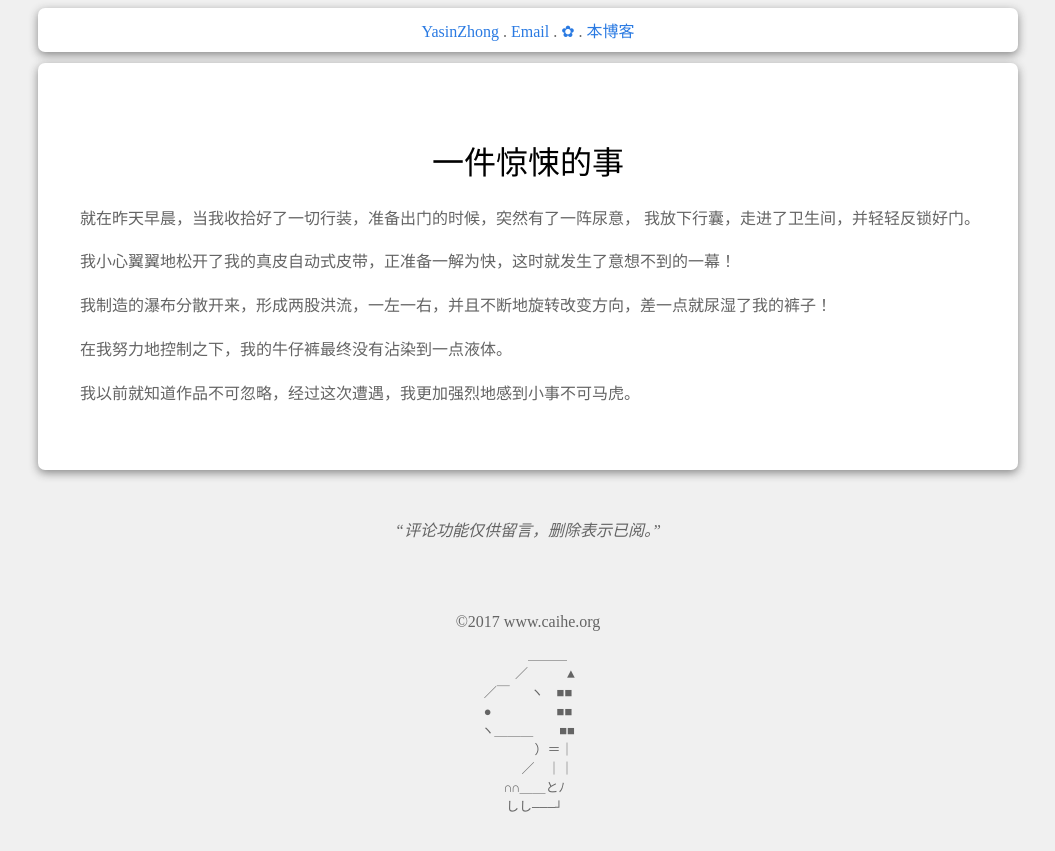
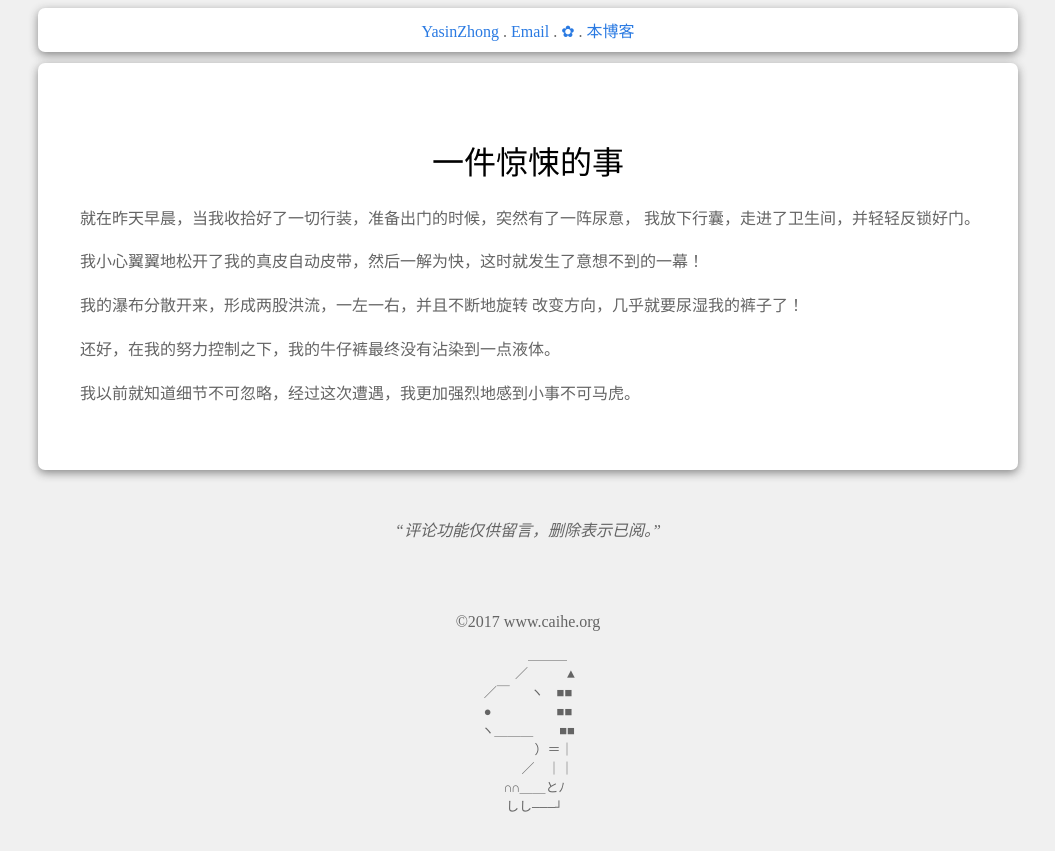
Before and after one commit to YasinZhong/yasinzhong.github.io, a Jekyll site: the page built from _posts/2018-3-5-Pee.html, in a window 1280 px wide. Shown: the top 851 px of the page, without its empty margins (112-1167 px from the left). Built offline with Jekyll 4.4.1, drawn with Linux system fonts in a browser that asks for light colours; comment, search, counter and statistics services are not loaded.

Commit message:
2018/03/15

```diff
--- a/_posts/2018-1-4-Word.html
+++ b/_posts/2018-1-4-Word.html
@@ -17,7 +17,7 @@ title: 咬文嚼字
 	<li>频道</li>
 	顾字思义，频率，轨道。最 "顶层(肤浅)" 的理解是指节目，较好的理解是指电磁波的频率段。
 	<li>道德</li>
-	第一钟解词是将'道' 与 '德'分而言之，做人要有道德，即意味既要有品德，也要有含义深刻的'道'，教人要懂得厚黑。
+	第一种解词，是将'道' 与 '德'分而言之，做人要有道德，即意味既要有品德，也要有含义深刻的'道'，教人要懂得厚黑。
 	第二种解词，是将'德' 作为 '道'的附属品，即道的德，意指人道主义原则...教赚着黑心钱的人要收敛。
 	所有人都知道 “道德” 是多么的重要，没有道德的人，最终都会翻车，天所注定，避之不得。
 </ol>
--- a/_posts/2018-3-4-NewYplan.html
+++ b/_posts/2018-3-4-NewYplan.html
@@ -9,6 +9,6 @@ title: 对新年计划的看法
 	有一个新年计划是好的，它至少能让你知道你想要什么。
 	但是因为网络上一些表演专业的名人的愚蠢的影响，它已经变得带有点讽刺了。
 	首先需要搞清，在管理学上，“计划” 是在 “目标” 之下的。因而，在时间性和概念性上都正确的叫法叫做  “年底目标”。
-	也就是，要先有了目标，再有计划，然而目标不是凭空产生的，而是根据你的日、月工作能力预测并打折而产生得出的。
+	也就是，要先有了目标，再有计划，然而目标不是凭空产生的，而是根据你的每日、每月工作能力预测并打折而产生得出的。
 	<br><br>未完待续...
 </q>
--- a/_posts/2018-3-5-Pee.html
+++ b/_posts/2018-3-5-Pee.html
@@ -13,15 +13,17 @@ title: 一件惊悚的事
 </p>
 
 <p>
-	我小心翼翼地松开了我的真皮自动式皮带，正准备一解为快，这时就发生了意想不到的一幕！
-</p>
-
-<p>我制造的瀑布分散开来，形成两股洪流，一左一右，并且不断地旋转改变方向，差一点就尿湿了我的裤子！</p>
-
-<p>
-	在我努力地控制之下，我的牛仔裤最终没有沾染到一点液体。
+	我小心翼翼地松开了我的真皮自动皮带，然后一解为快，这时就发生了意想不到的一幕！
 </p>
 
 <p>
-	我以前就知道作品不可忽略，经过这次遭遇，我更加强烈地感到小事不可马虎。
+	我的瀑布分散开来，形成两股洪流，一左一右，并且不断地旋转 改变方向，几乎就要尿湿我的裤子了！
 </p>
+
+<p>
+	还好，在我的努力控制之下，我的牛仔裤最终没有沾染到一点液体。
+</p>
+
+<p>
+	我以前就知道细节不可忽略，经过这次遭遇，我更加强烈地感到小事不可马虎。
+</p>
```
Also changed, not shown: _posts/2018-2-2-WhatToRead.html (+9 -1 lines).
